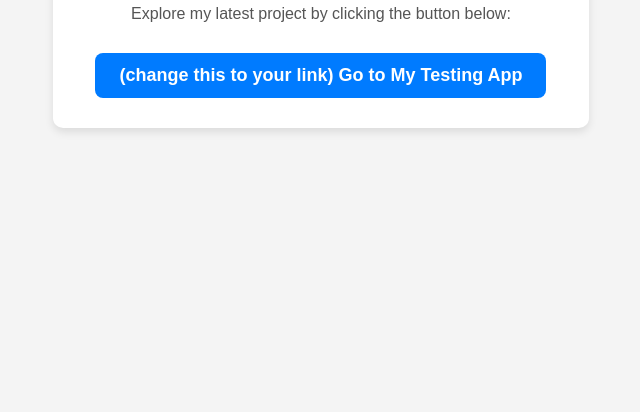
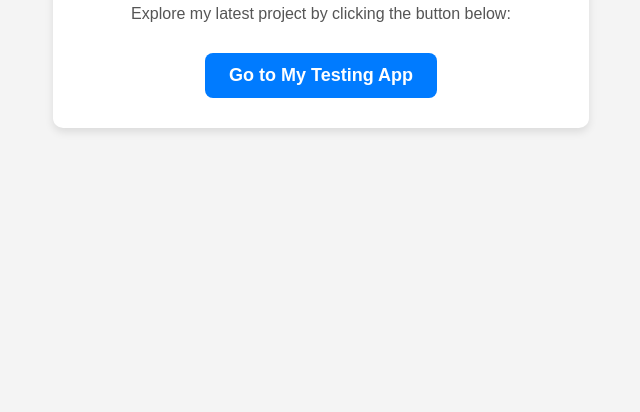
Before and after one commit to waterwooo/waterwooo.github.io, a plain HTML site: page index.html in a window 1280 px wide. Shown: the part 388-800 px from the top of the page, without its empty margins (319-959 px from the left). Drawn offline with Linux system fonts and the light colour scheme.

Commit message:
Update index.html

```diff
--- a/index.html
+++ b/index.html
@@ -53,7 +53,7 @@
     <div class="container">
         <h1>Welcome to water-wooo's Page</h1>
         <p>Explore my latest project by clicking the button below:</p>
-        <button onclick="window.location.href='https://waterwooo.github.io/myapp/';">   (change this to your link)
+        <button onclick="window.location.href='https://waterwooo.github.io/myapp/';">
             Go to My Testing App
         </button>
     </div>
```
